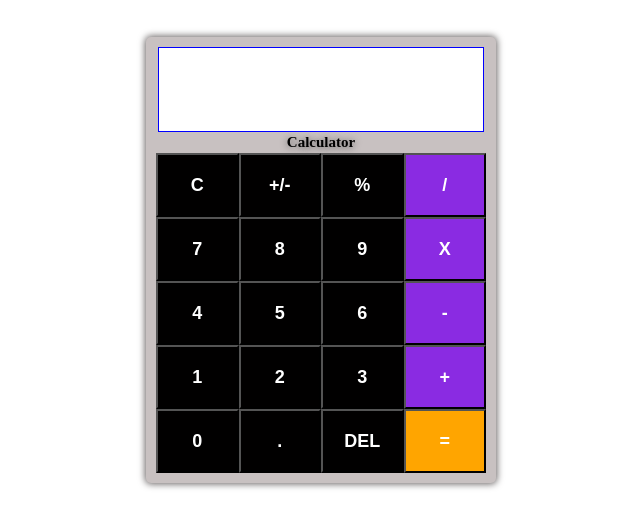
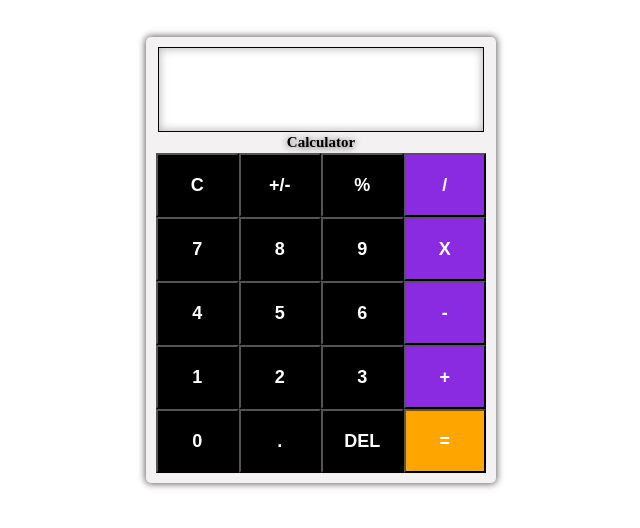
Before and after one commit to naimchy22/calculator, a plain HTML site: page index.html in a window 1280 px wide. Shown: the whole page, without its empty margins (319-959 px from the left). Drawn offline with Linux system fonts and the light colour scheme.

Commit message:
button bg color and result shadow added

```diff
--- a/style.css
+++ b/style.css
@@ -11,7 +11,7 @@
 	text-align: center;
 	box-sizing: border-box;
 	padding: 10px;
-	background: #c8c1c1;
+	background: #f3f1f1;
 	border-radius: 5px;
     margin-top: 37px;
 }
@@ -22,16 +22,18 @@ h1 {
 	text-shadow: 0px 1px 7px #595959;
 	font-size: 15px;
 }
+
 #result {
     width: 99%;
     height: 85px;
     outline: none;
-    border: 1px solid blue;
+    border: 1px solid rgb(5, 5, 8);
     font-weight: bold;
     font-size: 18px;
     text-align: right;
-    padding: 0 5px;
+    padding: 0 10px;
     letter-spacing: 2px;
+    box-shadow: #a9a5a5c7 0 0 9px 1px inset;
 }
 
 input[type="button"] {
@@ -40,7 +42,7 @@ input[type="button"] {
     border-radius: 0;
     font-weight: bold;
     font-size: 18px;
-    background-color: rgb(1, 0, 0);
+    background-color: rgb(0, 0, 0);
     color: #fff;
     margin: 0px -2px;
 }
```
Also changed, not shown: class 2/index.html (line endings or trailing spaces), class 2/style.css (line endings or trailing spaces).
